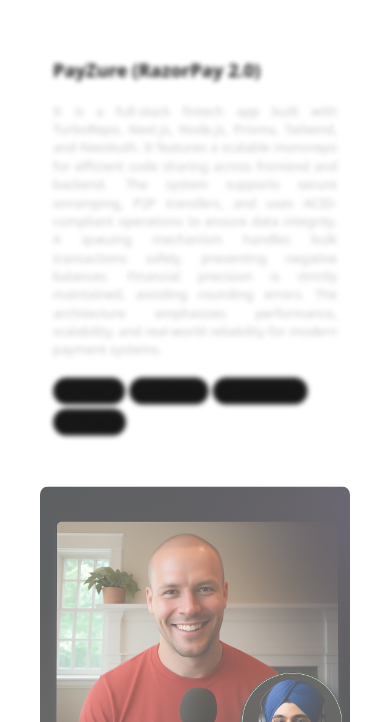
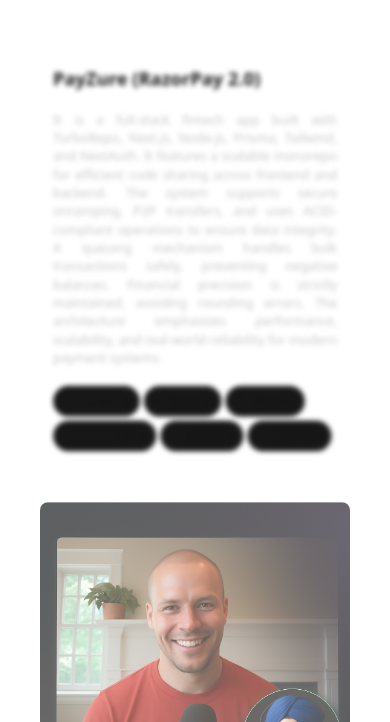
Before and after one commit to taranpreet26-singh/taranpreet-singh-portfolio, a Next.js app: page / in a window 390 px wide. Shown: the part 1930-2652 px from the top of the page. Built offline with nearby package versions, Linux system fonts and the light colour scheme.

Commit message:
add responsiveness

```diff
--- a/app/page.tsx
+++ b/app/page.tsx
@@ -10,11 +10,11 @@
 import { useEffect, useState } from "react";
 export default function Home() {
   const [lenis,setLenis] = useState<Lenis | null>(null)
-    const [rafState,setRafState] = useState<number | null>(null)
+  const [rafState,setRafState] = useState<number | null>(null)
     useEffect(()=>{
       const scroller = new Lenis()
 
-      console.error(lenis,rafState)
+      console.log(lenis,rafState)
 
       function ref(time:any){
         scroller.raf(time)
--- a/components/ProjectSection/ProjectFullSectionUI.tsx
+++ b/components/ProjectSection/ProjectFullSectionUI.tsx
@@ -1,12 +1,16 @@
 import { useScroll, useTransform, motion,  useMotionTemplate, easeInOut, AnimatePresence } from "framer-motion"
-import { ReactNode, useRef, useState } from "react"
+import { JSX, ReactNode, useRef, useState } from "react"
 import { RiTailwindCssFill } from "react-icons/ri"
 import { SiNextdotjs, SiPrisma, SiTurborepo } from "react-icons/si"
 
 type features = {
     title: string,
     info: string,
-    content: ReactNode
+    content: ReactNode,
+    tools:{
+        logo:JSX.Element,
+        name:string
+    }[]
 }
 export default function ProjectFullSectionUI({ features }: { features: features }) {
 
@@ -81,7 +85,7 @@
             </h2>
             <div className="flex flex-wrap gap-1 pl-0 lg:pl-3">
             {
-                logoInfoProjectArr.map((element,index)=>{
+                features.tools.map((element,index)=>{
                     return  <motion.div
                     key={index}
                     layout
@@ -92,8 +96,9 @@
                         {element.logo}
 
                     </div>
+
                     <div className="block lg:hidden">
-                        {element.content}
+                        {element.name}
                     </div>
                     <AnimatePresence>
                     {
@@ -105,8 +110,8 @@
                         animate={{opacity:1,width:"auto",marginRight:14}}
                         exit={{opacity:0,width:0,marginRight:0}}
                         transition={{duration:0.5,ease:easeInOut}}
-                        className="hidden lg:block overflow-hidden">
-                        {element.content}
+                        className="hidden text-sm lg:block overflow-hidden">
+                        {element.name}
                         </motion.div>
                     }
                     </AnimatePresence>
--- a/components/ProjectSection/ProjectsSection.tsx
+++ b/components/ProjectSection/ProjectsSection.tsx
@@ -1,67 +1,153 @@
 import Image from "next/image"
 import ProjectFullSectionUI from "./ProjectFullSectionUI"
-import {motion} from "framer-motion"
+import { motion } from "framer-motion"
+import { RiTailwindCssFill } from "react-icons/ri"
+import { SiExpress, SiNextdotjs, SiPrisma, SiSocketdotio, SiTurborepo } from "react-icons/si"
+import { FaNodeJs } from "react-icons/fa"
+import { DiNodejs } from "react-icons/di"
 
-export default function ProjectSection(){
+export default function ProjectSection() {
     const projectsArr = [
         {
             title: "PayZure (RazorPay 2.0)",
+            githubLink: "https://github.com/taranpreet26-singh/Payment-Razorpay-2.0",
+            ytLink: "https://youtu.be/2TsWZvQURIA",
             info: "It is a full-stack fintech app built with TurboRepo, Next.js, Node.js, Prisma, Tailwind, and NextAuth. It features a scalable monorepo for efficient code sharing across frontend and backend. The system supports secure onramping, P2P transfers, and uses ACID-compliant operations to ensure data integrity. A queuing mechanism handles bulk transactions safely, preventing negative balances. Financial precision is strictly maintained, avoiding rounding errors. The architecture emphasizes performance, scalability, and real-world reliability for modern payment systems.",
             content: (
-                    <Image width={500}  height={300} alt="image" src={'/images/podz.png'} className="rounded-lg"/>
-            )
+                <Image width={500} height={300} alt="image" src={'/images/podz.png'} className="rounded-lg" />
+            ),
+            tools: [
+                { logo: <RiTailwindCssFill  size={20}/>, name: "Tailwind" },
+                { logo: <SiNextdotjs size={20} />, name: "Next.js" },
+                { logo: <SiPrisma  size={20}/>, name: "Prisma" },
+                { logo: <SiTurborepo  size={20}/>, name: "Turborepo" },
+                { logo: <DiNodejs size={20} />, name: "Node.js" },
+                { logo: <SiExpress  size={20}/>, name: "Express" }
+            ]
+        },
+        {
+            title: "PayZure (RazorPay 2.0)",
+            githubLink: "https://github.com/taranpreet26-singh/Payment-Razorpay-2.0",
+            ytLink: "https://youtu.be/2TsWZvQURIA",
+            info: "It is a full-stack fintech app built with TurboRepo, Next.js, Node.js, Prisma, Tailwind, and NextAuth. It features a scalable monorepo for efficient code sharing across frontend and backend. The system supports secure onramping, P2P transfers, and uses ACID-compliant operations to ensure data integrity. A queuing mechanism handles bulk transactions safely, preventing negative balances. Financial precision is strictly maintained, avoiding rounding errors. The architecture emphasizes performance, scalability, and real-world reliability for modern payment systems.",
+            content: (
+                <Image width={500} height={300} alt="image" src={'/images/podz.png'} className="rounded-lg" />
+            ),
+            tools: [
+                { logo: <RiTailwindCssFill  size={20}/>, name: "Tailwind" },
+                { logo: <SiNextdotjs  size={20}/>, name: "Next.js" },
+                { logo: <SiPrisma  size={20}/>, name: "Prisma" },
+                { logo: <SiTurborepo size={20}/>, name: "Turborepo" },
+                { logo: <DiNodejs size={20} />, name: "Node.js" },
+                { logo: <SiExpress size={20} />, name: "Express" }
+            ]
+        },
+        {
+            title: "PayZure (RazorPay 2.0)",
+            githubLink: "https://github.com/taranpreet26-singh/Payment-Razorpay-2.0",
+            ytLink: "https://youtu.be/2TsWZvQURIA",
+            info: "It is a full-stack fintech app built with TurboRepo, Next.js, Node.js, Prisma, Tailwind, and NextAuth. It features a scalable monorepo for efficient code sharing across frontend and backend. The system supports secure onramping, P2P transfers, and uses ACID-compliant operations to ensure data integrity. A queuing mechanism handles bulk transactions safely, preventing negative balances. Financial precision is strictly maintained, avoiding rounding errors. The architecture emphasizes performance, scalability, and real-world reliability for modern payment systems.",
+            content: (
+                <Image width={500} height={300} alt="image" src={'/images/podz.png'} className="rounded-lg" />
+            ),
+            tools: [
+                { logo: <RiTailwindCssFill  size={20}/>, name: "Tailwind" },
+                { logo: <SiNextdotjs  size={20}/>, name: "Next.js" },
+                { logo: <SiPrisma  size={20}/>, name: "Prisma" },
+                { logo: <SiTurborepo size={20}/>, name: "Turborepo" },
+                { logo: <DiNodejs size={20} />, name: "Node.js" },
+                { logo: <SiExpress size={20} />, name: "Express" }
+            ]
         },
         {
             title: "PayZure (RazorPay 2.0)",
             info: "It is a full-stack fintech app built with TurboRepo, Next.js, Node.js, Prisma, Tailwind, and NextAuth. It features a scalable monorepo for efficient code sharing across frontend and backend. The system supports secure onramping, P2P transfers, and uses ACID-compliant operations to ensure data integrity. A queuing mechanism handles bulk transactions safely, preventing negative balances. Financial precision is strictly maintained, avoiding rounding errors. The architecture emphasizes performance, scalability, and real-world reliability for modern payment systems.",
             content: (
-                    <Image width={500}  height={300} alt="image" src={'/images/podz.png'} className="rounded-lg"/>
-            )
+                <Image width={500} height={300} alt="image" src={'/images/podz.png'} className="rounded-lg" />
+            ),
+             tools: [
+                { logo: <RiTailwindCssFill  size={20}/>, name: "Tailwind" },
+                { logo: <SiNextdotjs  size={20}/>, name: "Next.js" },
+                { logo: <SiPrisma  size={20}/>, name: "Prisma" },
+                { logo: <SiTurborepo size={20}/>, name: "Turborepo" },
+                { logo: <DiNodejs size={20} />, name: "Node.js" },
+                { logo: <SiExpress size={20} />, name: "Express" }
+            ]
         },
         {
             title: "PayZure (RazorPay 2.0)",
+            githubLink: "https://github.com/taranpreet26-singh/Payment-Razorpay-2.0",
+            ytLink: "https://youtu.be/2TsWZvQURIA",
             info: "It is a full-stack fintech app built with TurboRepo, Next.js, Node.js, Prisma, Tailwind, and NextAuth. It features a scalable monorepo for efficient code sharing across frontend and backend. The system supports secure onramping, P2P transfers, and uses ACID-compliant operations to ensure data integrity. A queuing mechanism handles bulk transactions safely, preventing negative balances. Financial precision is strictly maintained, avoiding rounding errors. The architecture emphasizes performance, scalability, and real-world reliability for modern payment systems.",
             content: (
-                    <Image width={500}  height={300} alt="image" src={'/images/podz.png'} className="rounded-lg"/>
-            )
+                <Image width={500} height={300} alt="image" src={'/images/podz.png'} className="rounded-lg" />
+            ),
+            tools: [
+                { logo: <RiTailwindCssFill  size={20}/>, name: "Tailwind" },
+                { logo: <SiNextdotjs  size={20}/>, name: "Next.js" },
+                { logo: <SiPrisma  size={20}/>, name: "Prisma" },
+                { logo: <SiTurborepo size={20}/>, name: "Turborepo" },
+                { logo: <DiNodejs size={20} />, name: "Node.js" },
+                { logo: <SiExpress size={20} />, name: "Express" }
+            ]
         },
         {
             title: "PayZure (RazorPay 2.0)",
+            githubLink: "https://github.com/taranpreet26-singh/Payment-Razorpay-2.0",
+            ytLink: "https://youtu.be/2TsWZvQURIA",
             info: "It is a full-stack fintech app built with TurboRepo, Next.js, Node.js, Prisma, Tailwind, and NextAuth. It features a scalable monorepo for efficient code sharing across frontend and backend. The system supports secure onramping, P2P transfers, and uses ACID-compliant operations to ensure data integrity. A queuing mechanism handles bulk transactions safely, preventing negative balances. Financial precision is strictly maintained, avoiding rounding errors. The architecture emphasizes performance, scalability, and real-world reliability for modern payment systems.",
             content: (
-                    <Image width={500}  height={300} alt="image" src={'/images/podz.png'} className="rounded-lg"/>
-            )
-        },
-         {
-            title: "PayZure (RazorPay 2.0)",
-            info: "It is a full-stack fintech app built with TurboRepo, Next.js, Node.js, Prisma, Tailwind, and NextAuth. It features a scalable monorepo for efficient code sharing across frontend and backend. The system supports secure onramping, P2P transfers, and uses ACID-compliant operations to ensure data integrity. A queuing mechanism handles bulk transactions safely, preventing negative balances. Financial precision is strictly maintained, avoiding rounding errors. The architecture emphasizes performance, scalability, and real-world reliability for modern payment systems.",
-            content: (
-                    <Image width={500}  height={300} alt="image" src={'/images/podz.png'} className="rounded-lg"/>
-            )
-        },
-         {
-            title: "PayZure (RazorPay 2.0)",
-            info: "It is a full-stack fintech app built with TurboRepo, Next.js, Node.js, Prisma, Tailwind, and NextAuth. It features a scalable monorepo for efficient code sharing across frontend and backend. The system supports secure onramping, P2P transfers, and uses ACID-compliant operations to ensure data integrity. A queuing mechanism handles bulk transactions safely, preventing negative balances. Financial precision is strictly maintained, avoiding rounding errors. The architecture emphasizes performance, scalability, and real-world reliability for modern payment systems.",
-            content: (
-                    <Image width={500}  height={300} alt="image" src={'/images/podz.png'} className="rounded-lg"/>
-            )
+                <Image width={500} height={300} alt="image" src={'/images/podz.png'} className="rounded-lg" />
+            ),
+            tools: [
+                { logo: <RiTailwindCssFill  size={20}/>, name: "Tailwind" },
+                { logo: <SiNextdotjs  size={20}/>, name: "Next.js" },
+                { logo: <SiPrisma  size={20}/>, name: "Prisma" },
+                { logo: <SiTurborepo size={20}/>, name: "Turborepo" },
+                { logo: <DiNodejs size={20} />, name: "Node.js" },
+                { logo: <SiExpress size={20} />, name: "Express" }
+            ]
         },
         {
             title: "Podz (WebRTC)",
+            webLink: "https://podz-frontend.vercel.app/",
+            githubLink: "https://github.com/taranpreet26-singh/Podz-Frontend",
             info: "This is podz",
             content: (
                 <div>
-                    <Image width={500}  height={300} alt="image" src={'/images/payzure.png'} className="rounded-lg"/>
+                    <Image width={500} height={300} alt="image" src={'/images/payzure.png'} className="rounded-lg" />
                 </div>
-            )
+            ),
+            tools: [
+                { logo: <RiTailwindCssFill size={20}/>, name: "Tailwind" },
+                { logo: <SiNextdotjs size={20}/>, name: "Next.js" },
+                { logo: <DiNodejs size={20} />, name: "Node.js" },
+                { logo: <SiExpress size={20} />, name: "Express" },
+                {
+                    logo: <svg xmlns="http://www.w3.org/2000/svg" viewBox="0 0 512 512" width="20" height="20">
+                        <circle cx="256" cy="256" r="256" fill="#fff" />
+                        <path d="M256 168a88 88 0 1 1-88 88 88 88 0 0 1 88-88z" fill="#fff" />
+                        <path fill="#F14436" d="M164 163a77 77 0 0 1 128-55l-53 66z" />
+                        <path fill="#FFCD00" d="M344 163a77 77 0 0 0-128-55l53 66z" />
+                        <path fill="#45A843" d="M349 348a77 77 0 0 1-128 55l53-66z" />
+                        <path fill="#0288D1" d="M164 349a77 77 0 0 0 128 55l-53-66z" />
+                        <path fill="#8B27B0" d="M93 256a77 77 0 0 1 70-76v88z" />
+                        <path fill="#E91E63" d="M419 256a77 77 0 0 0-70-76v88z" />
+                    </svg>,
+                    name: "Webrtc"
+                }, {
+                    logo: <SiSocketdotio/>,
+                    name:"Websocket"
+                }
+            ]
         }
     ]
 
     return <motion.section>
         <div className="flex flex-col w-full h-full gap-10 lg:gap-30">
             {
-            projectsArr.map((element,index)=>{
-                return <ProjectFullSectionUI key={index} features={element}/>
+                projectsArr.map((element, index) => {
+                    return <ProjectFullSectionUI key={index} features={element} />
                 })
             }
 
```
Also changed, not shown: 1 other file (tests, documents, lock files or other folders). Lines whose indentation alone changed are shown as unchanged.
